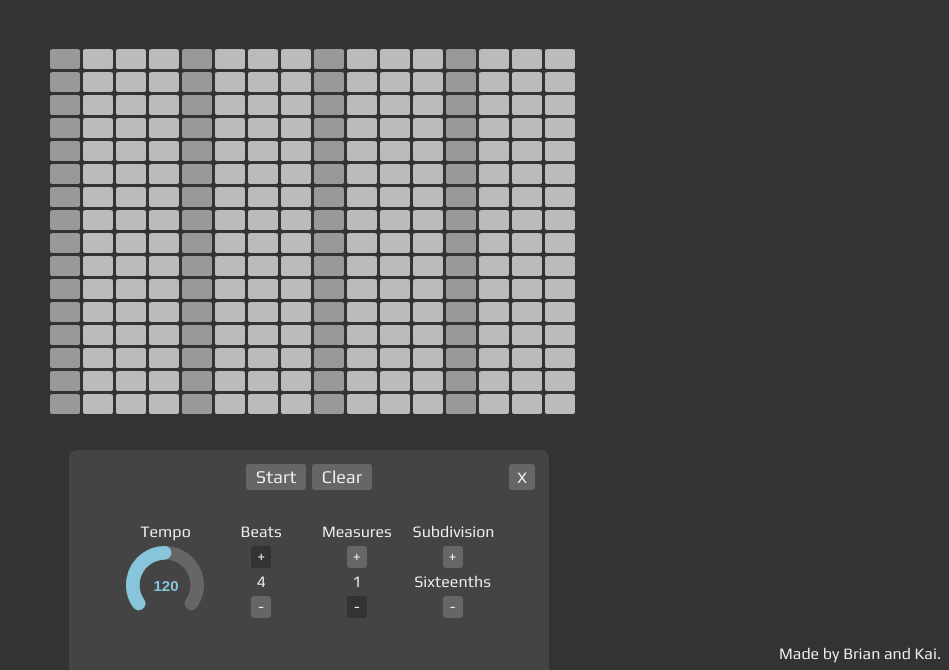
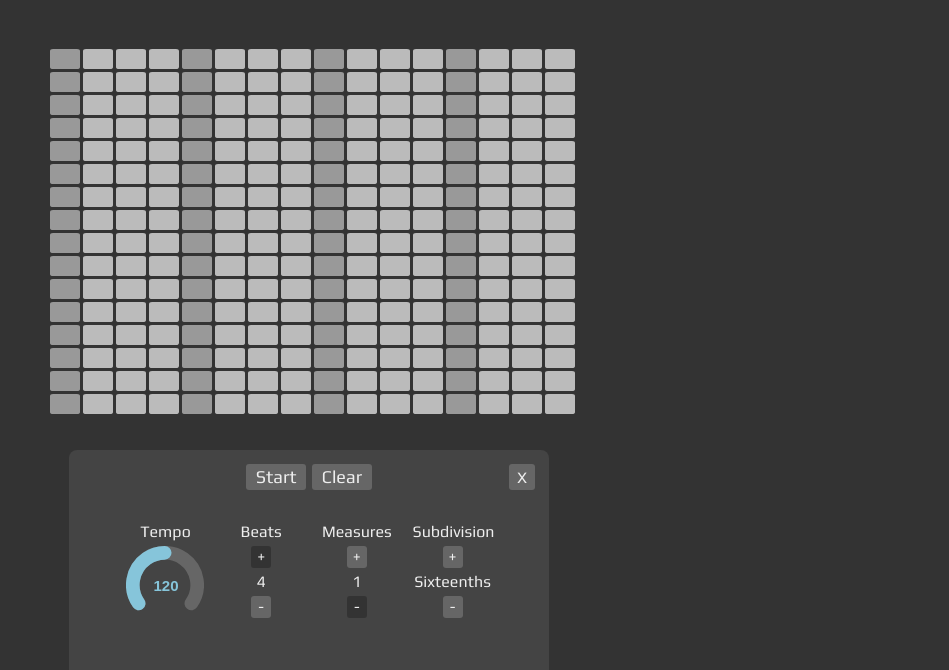
Before and after one commit to kaicataldo/tonality, a plain HTML site: page index.html in a window 1280 px wide. Shown: the part 130-800 px from the top of the page, without its empty margins (331-1280 px from the left). Drawn offline with Linux system fonts and the light colour scheme; no server answers.

Commit message:
Remove Footer

```diff
--- a/index.html
+++ b/index.html
@@ -22,11 +22,6 @@
       <div class="grid"></div>
     </div>
   </main>
-  <footer>
-    <p class="made-by">
-      Made by <a href="https://duckchase.com/">Brian</a> and <a href="http://kai.codes">Kai</a>.
-    </p>
-  </footer>
   <div class="settings-container">
     <div class="settings options">
       <div class="settings-toggle">X</div>
```
